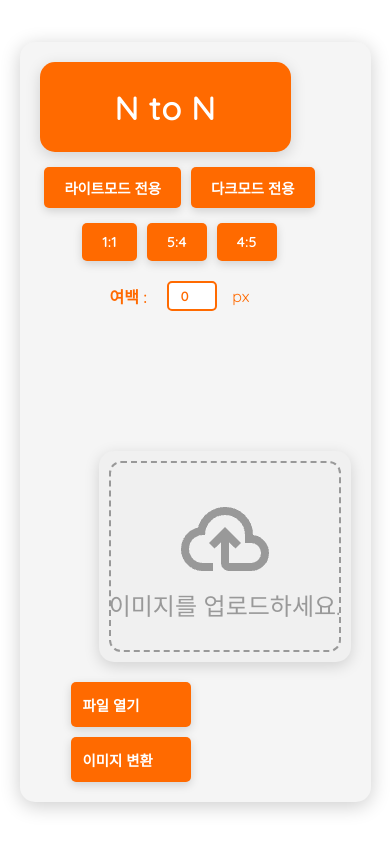
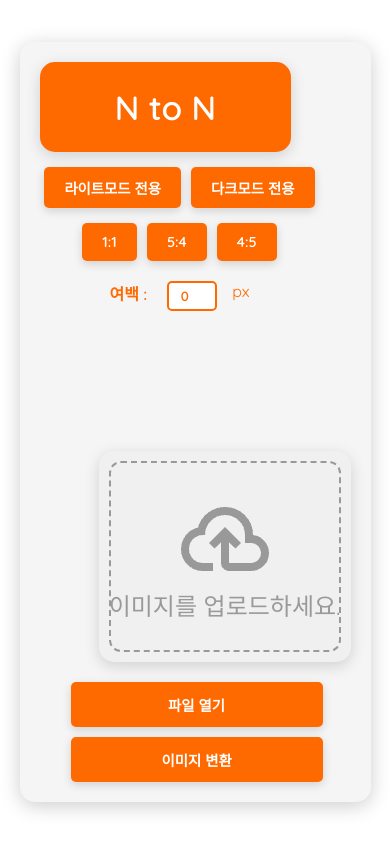
Before and after one commit to Four-Star/For_instagram, a Flask app: page / in a window 390 px wide. Run offline with Flask 3, Linux system fonts and the light colour scheme.

Commit message:
modification

```diff
--- a/static/style.css
+++ b/static/style.css
@@ -297,6 +297,7 @@ body {
     .ratio-container,
     .margin-input-container {
         display: flex;
+        align-items: flex-start; /* 왼쪽 정렬 */
         justify-content: center;
         gap: 10px;
         margin-bottom: 15px; /* 간격 통일 */
@@ -312,23 +313,19 @@ body {
         margin-top: 10px;
     }
 
-    /* 버튼 컨테이너 왼쪽 정렬 */
+    /* 버튼 컨테이너 정렬 */
     .button-container {
         display: flex;
         flex-direction: column;
         align-items: flex-start; /* 왼쪽 정렬 */
-        justify-content: flex-start; /* 버튼을 위쪽에서부터 배치 */
-        gap: 10px;
+        gap: 10px; /* 버튼 간격 조정 */
         width: 100%;
     }
 
     /* 버튼 크기 조정 */
     .action-button {
-        width: auto; /* 내용에 맞게 조절 */
-        min-width: 120px; /* 최소 크기 설정 */
-        text-align: left; /* 텍스트도 왼쪽 정렬 */
+        width: 90%;
         font-size: 0.9rem;
         padding: 12px;
     }
-
 }
```
